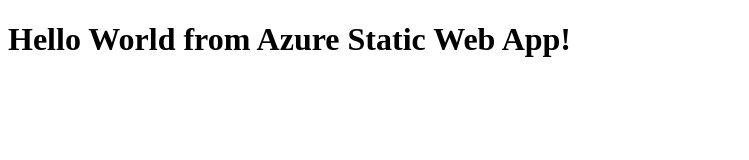
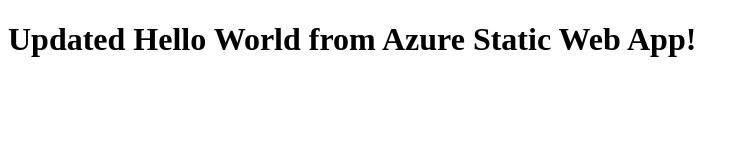
Before and after one commit to Whowong/StaticWebAppPipeline, a plain HTML site: page index.html in a window 1280 px wide. Shown: the whole page, without its empty margins (0-749 px from the left). Drawn offline with Linux system fonts and the light colour scheme.

Commit message:
Update index.html

```diff
--- a/index.html
+++ b/index.html
@@ -6,6 +6,6 @@
     <title>Hello World</title>
 </head>
 <body>
-    <h1>Hello World from Azure Static Web App!</h1>
+    <h1>Updated Hello World from Azure Static Web App!</h1>
 </body>
 </html>
```
